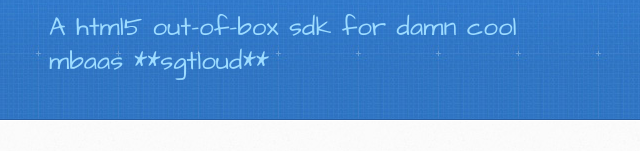
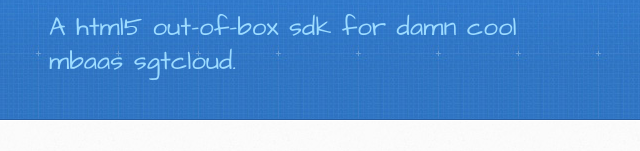
Before and after one commit to sgtcloud/sgtcloud-html5-sdk, a plain HTML site: page index.html in a window 1280 px wide. Shown: the part 187-338 px from the top of the page, 121-761 px from the left. Drawn offline with Linux system fonts and the light colour scheme.

Commit message:
错别字

```diff
--- a/index.html
+++ b/index.html
@@ -23,7 +23,7 @@
     <header>
       <div class="inner">
         <h1>Sgtcloud-html5-sdk</h1>
-        <h2>A html5 out-of-box sdk for damn cool mbaas **sgtloud**</h2>
+        <h2>A html5 out-of-box sdk for damn cool mbaas sgtcloud.</h2>
         <a href="https://github.com/highkay/sgtcloud-html5-sdk" class="button"><small>View project on</small> GitHub</a>
       </div>
     </header>
```
